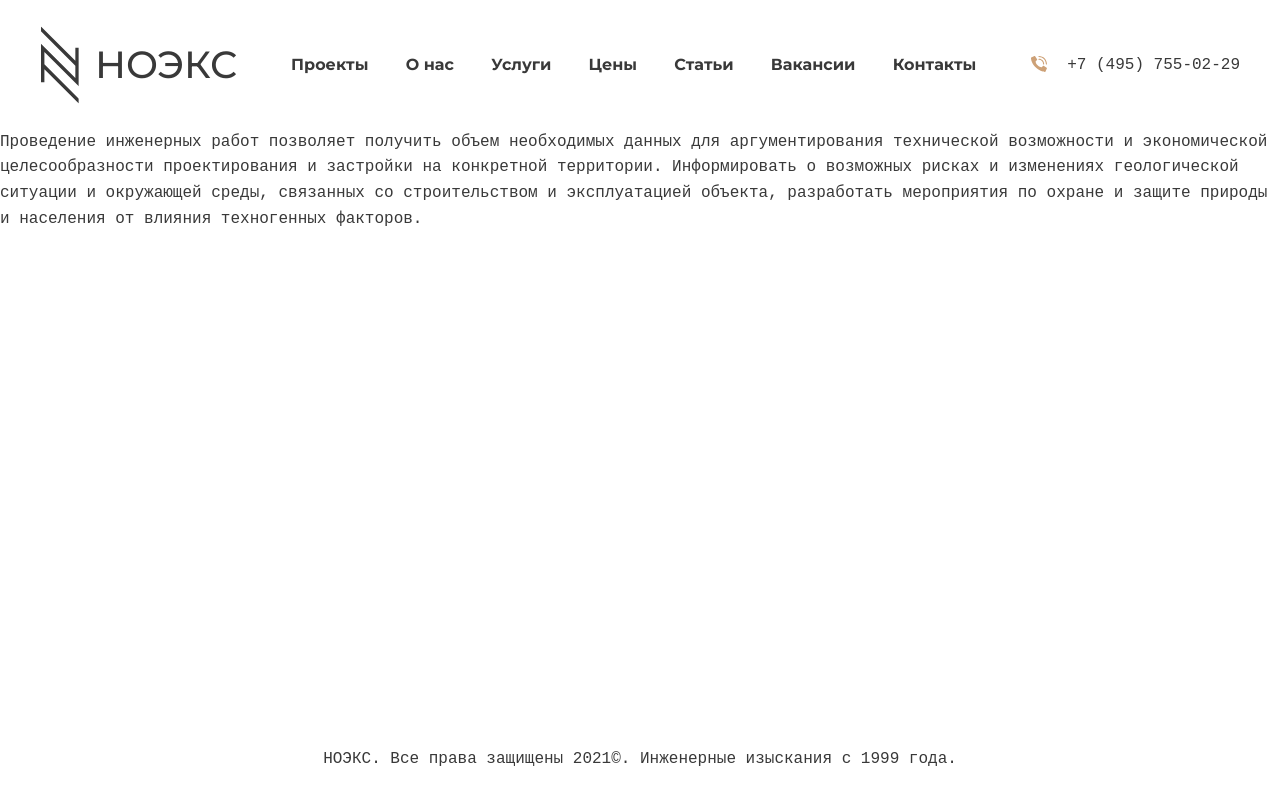
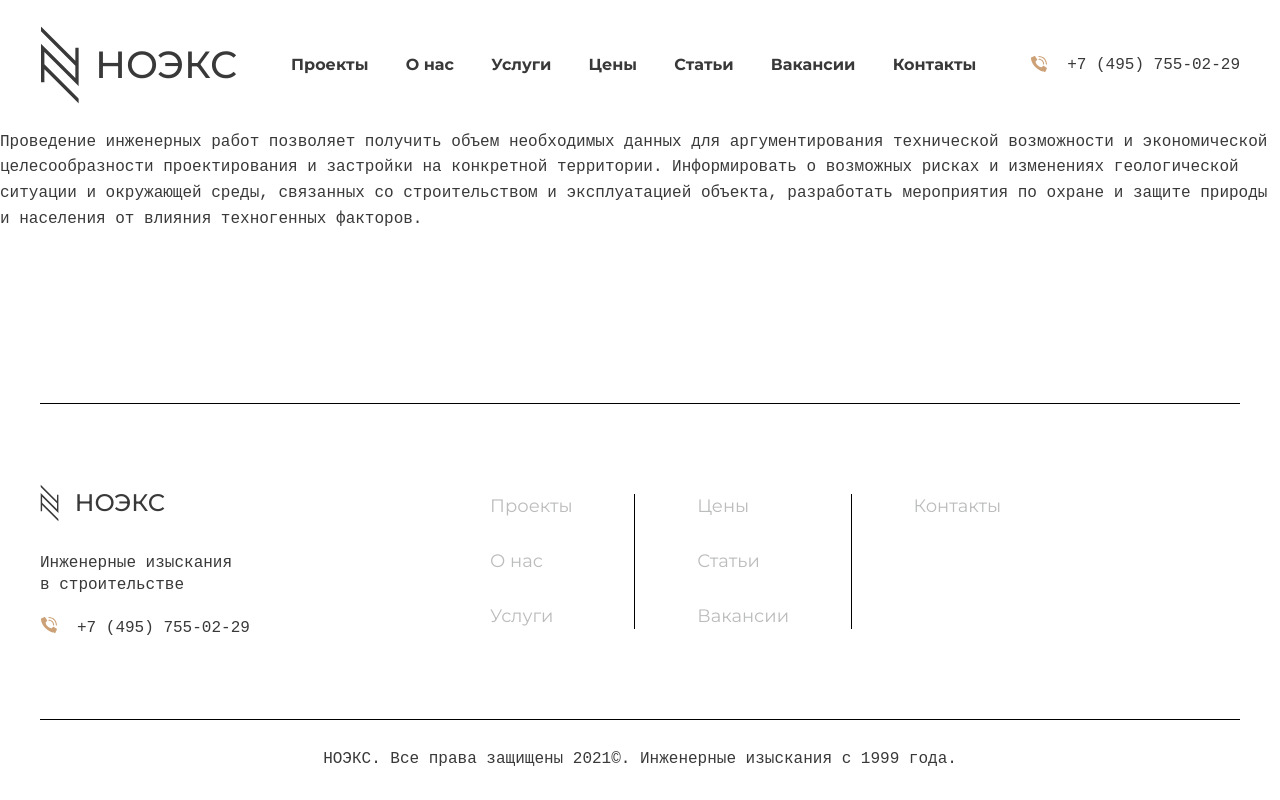
Before and after one commit to AgeratoS/noex, a React (Vite) app: page / in a window 1280 px wide. Built offline with nearby package versions, Linux system fonts and the light colour scheme.

Commit message:
Сделал футер (пока нет социалок)

```diff
--- a/src/components/ui/atoms/Logo/index.tsx
+++ b/src/components/ui/atoms/Logo/index.tsx
@@ -1,8 +1,7 @@
 import styled, { useTheme } from "styled-components";
-import logo from "../../../../../public/images/logo.svg";
 import { Link } from "react-router-dom";
 
-const LogoText = styled.span`
+export const LogoText = styled.span`
   color: ${({ theme }) => theme.palette.logoColor};
   font-family: Montserrat;
   font-size: 2.36513rem;
@@ -18,11 +17,11 @@ const LogoWrapper = styled(Link)`
   align-items: center;
 `;
 
-const Logo = () => {
+const Logo = (props: any) => {
   const theme = useTheme();
 
   return (
-    <LogoWrapper to="/">
+    <LogoWrapper to="/" {...props}>
       <svg
         xmlns="http://www.w3.org/2000/svg"
         width="39"
--- /dev/null
+++ b/src/components/ui/molecules/FooterNav/index.tsx
@@ -0,0 +1,87 @@
+import { Link } from "react-router-dom";
+import { styled } from "styled-components";
+
+const FooterNavList = styled.ul`
+  list-style-type: none;
+
+  display: inline-flex;
+  justify-content: space-between;
+`;
+
+const FooterNavListPartition = styled.li`
+  padding: 0 3.86rem;
+
+  border-right: 1px solid
+    ${(props) => props.theme.palette.common.white["400_20"]};
+
+  &:last-child {
+    border-right: none;
+    padding-right: 0;
+  }
+
+  &:first-child {
+    padding-left: 0;
+  }
+`;
+
+const FooterMenu = styled.ul`
+  list-style-type: none;
+
+  display: flex;
+  flex-direction: column;
+  gap: 1.88rem;
+`;
+
+const FooterMenuItem = styled.li``;
+
+const FooterMenuLink = styled(Link)`
+  color: ${(props) => props.theme.palette.common.grey[400]};
+
+  font-family: Montserrat;
+  font-size: 1.125rem;
+  font-style: normal;
+  font-weight: 400;
+  line-height: 140%;
+`;
+
+const FooterNav = () => {
+  return (
+    <FooterNavList>
+      <FooterNavListPartition>
+        <FooterMenu>
+          <FooterMenuItem>
+            <FooterMenuLink to="/projects">Проекты</FooterMenuLink>
+          </FooterMenuItem>
+          <FooterMenuItem>
+            <FooterMenuLink to="/about">О нас</FooterMenuLink>
+          </FooterMenuItem>
+          <FooterMenuItem>
+            <FooterMenuLink to="/services">Услуги</FooterMenuLink>
+          </FooterMenuItem>
+        </FooterMenu>
+      </FooterNavListPartition>
+      <FooterNavListPartition>
+        <FooterMenu>
+          <FooterMenuItem>
+            <FooterMenuLink to="/">Цены</FooterMenuLink>
+          </FooterMenuItem>
+          <FooterMenuItem>
+            <FooterMenuLink to="/articles">Статьи</FooterMenuLink>
+          </FooterMenuItem>
+          <FooterMenuItem>
+            <FooterMenuLink to="/vacancies">Вакансии</FooterMenuLink>
+          </FooterMenuItem>
+        </FooterMenu>
+      </FooterNavListPartition>
+      <FooterNavListPartition>
+        <FooterMenu>
+          <FooterMenuItem>
+            <FooterMenuLink to="/contacts">Контакты</FooterMenuLink>
+          </FooterMenuItem>
+        </FooterMenu>
+      </FooterNavListPartition>
+    </FooterNavList>
+  );
+};
+
+export default FooterNav;
--- a/src/components/ui/organisms/Footer/index.tsx
+++ b/src/components/ui/organisms/Footer/index.tsx
@@ -2,15 +2,67 @@ import styled from "styled-components";
 import Container from "../../atoms/Container";
 import { ContainerMode } from "../../atoms/Container/type";
 import Copyright from "../../molecules/Copyright";
+import Logo, { LogoText } from "../../atoms/Logo";
+import TextContent from "../../atoms/TextContent";
+import Phone from "../../molecules/Phone";
+import FooterNav from "../../molecules/FooterNav";
 
 const FooterWrapper = styled.footer`
   padding: 3.75rem 0 2rem 0;
+`;
+
+const FooterInfo = styled.div`
+  display: flex;
+  justify-content: space-between;
+
+  align-items: center;
+
+  border-top: 1px solid ${(props) => props.theme.palette.common.white["400_20"]};
+  border-bottom: 1px solid
+    ${(props) => props.theme.palette.common.white["400_20"]};
+
+  padding: 3.75rem 0;
+  margin-bottom: 1.87rem;
+`;
+
+const FooterLogo = styled(Logo)`
+  max-width: 7.81rem;
+  ${LogoText} {
+    font-size: 1.5rem;
+  }
+`;
+
+const FooterLogoContent = styled.div`
+  display: flex;
+  flex-direction: column;
+
+  max-width: 13.2rem;
+
+  ${TextContent} {
+    line-height: 140%;
+    margin-bottom: 1.25rem;
+  }
+
+  ${FooterLogo} {
+    margin-bottom: 0.63rem;
+  }
 `;
 
 const Footer = () => {
   return (
     <FooterWrapper>
       <Container mode={ContainerMode.CONTAINER}>
+        <FooterInfo>
+          <FooterLogoContent>
+            <FooterLogo />
+            <TextContent>Инженерные изыскания в строительстве</TextContent>
+            <Phone />
+          </FooterLogoContent>
+
+          <FooterNav />
+
+          <div />
+        </FooterInfo>
         <Copyright />
       </Container>
     </FooterWrapper>
--- a/src/core/theming/GlobalStyle.tsx
+++ b/src/core/theming/GlobalStyle.tsx
@@ -28,6 +28,11 @@ const GlobalStyle = createGlobalStyle`
     text-decoration: none;
   }
 
+  ul, ol, dl {
+    margin: 0;
+    padding: 0;
+  }
+
   img, svg {
     color: ${(props) => props.theme.palette.logoColor}
   }
--- a/src/utils/storybookDecorator.tsx
+++ b/src/utils/storybookDecorator.tsx
@@ -2,6 +2,7 @@ import { StoryFn } from "@storybook/react";
 import { ThemeProvider } from "styled-components";
 import useTheme from "../core/hooks/useTheme";
 import { GlobalStyle } from "../core/theming";
+import { MemoryRouter } from "react-router-dom";
 
 const storybookDecorator = (Story: StoryFn) => {
   // eslint-disable-next-line react-hooks/rules-of-hooks
@@ -10,7 +11,9 @@ const storybookDecorator = (Story: StoryFn) => {
   return (
     <ThemeProvider theme={theme}>
       <GlobalStyle />
-      <Story />
+      <MemoryRouter>
+        <Story />
+      </MemoryRouter>
     </ThemeProvider>
   );
 };
```
Also changed, not shown: src/components/ui/atoms/SocialButton/index.tsx (added, +15 -0 lines), 1 other file (tests, documents, lock files or other folders).
